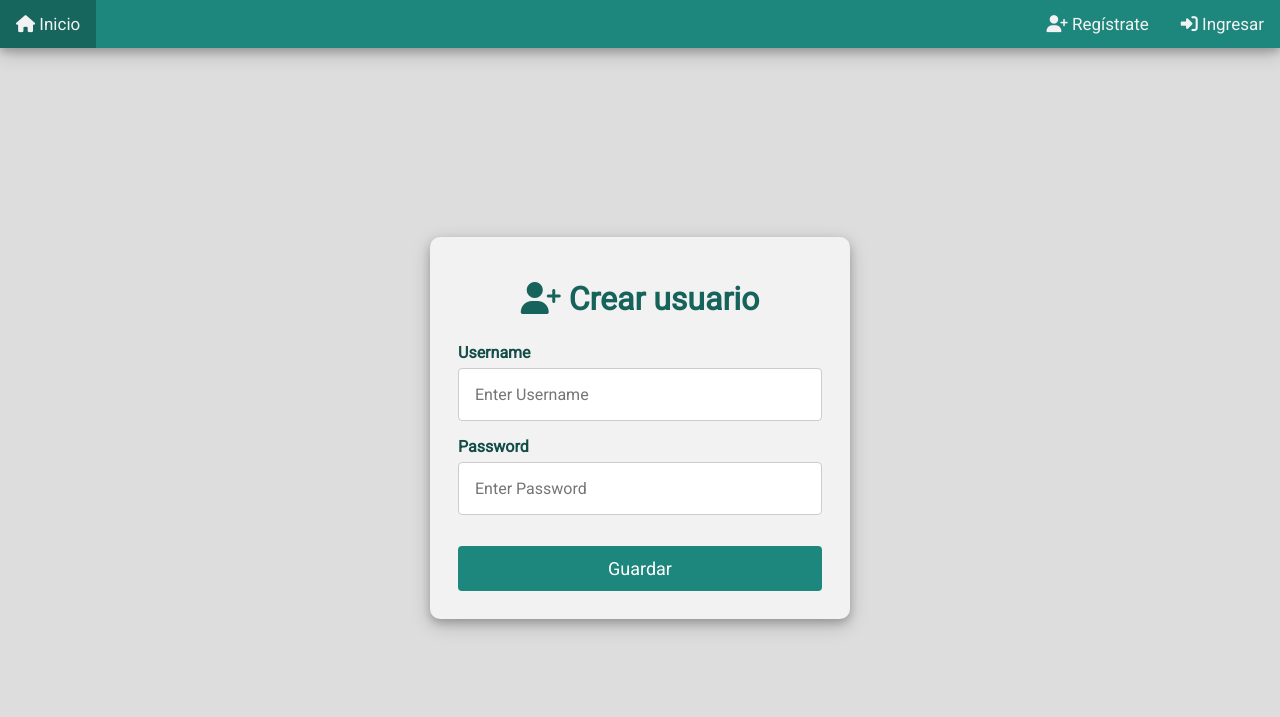
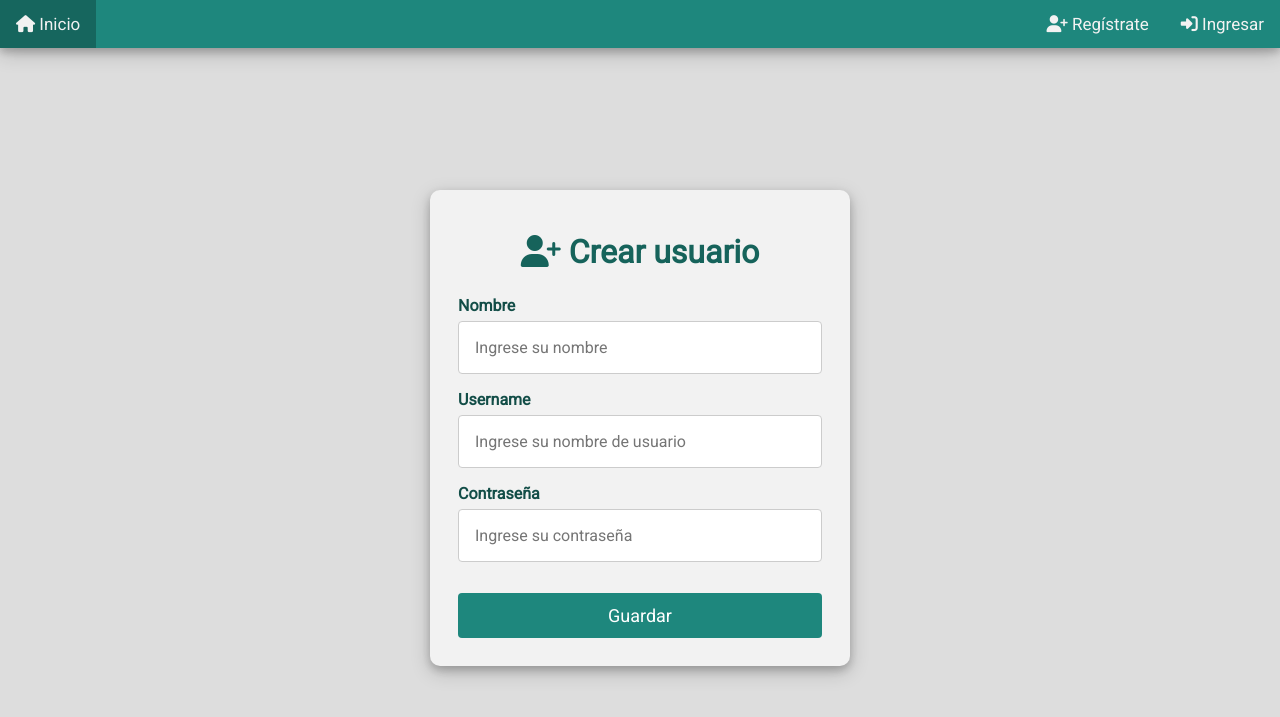
Before and after one commit to GuillermoPastoriniRivas/whatsapp-api, a Flask app: page /signup in a window 1280 px wide. Shown: the top 717 px of the page. Run offline with Flask 2, Linux system fonts and the light colour scheme; some libraries are stand-ins or nearby versions.

Commit message:
usuario admin y psw hash

```diff
--- a/application.py
+++ b/application.py
@@ -49,6 +49,8 @@ for row in reader:
 def load_user(user_id):
     return Usuario.query.get(int(user_id))
 
+
+
 @app.route("/")
 def index():
     if current_user.is_authenticated:
@@ -68,9 +70,11 @@ def login():
         psw = request.form.get("password")
 
         # Make sure the user and password are correct.
-        user = Usuario.query.filter_by(username=name, password=psw).first()
+        user = Usuario.query.filter_by(username=name).first()
         if not user:
-            return render_template("login.html", message="Invalid username or password ")
+            return render_template("login.html", message="Invalid username")
+        if not check_password_hash(user.password_hash, psw):
+            return render_template("login.html", message="Invalid password ")
         login_user(user)
         return redirect(url_for('send'))
 
@@ -81,6 +85,7 @@ def signup():
 
     if request.method == 'POST':
             # Get form information.
+        name = request.form.get("name")
         username = request.form.get("username")
         psw = request.form.get("password")
 
@@ -88,7 +93,10 @@ def signup():
         user = Usuario.query.filter_by(username=username).first()
         if user:
             return render_template("error.html", message="Username already exists")
-        nuevo = Usuario(username=username, password=psw)
+
+        nuevo = Usuario(name=name, username=username)
+        nuevo.password_hash = generate_password_hash(psw)
+        nuevo.admin = False
         db.session.add(nuevo)
         db.session.commit()
         login_user(nuevo)
--- a/models.py
+++ b/models.py
@@ -3,6 +3,7 @@ import os
 from flask import Flask
 from flask_sqlalchemy import SQLAlchemy
 from flask_login import UserMixin
+from werkzeug.security import generate_password_hash, check_password_hash
 
 db = SQLAlchemy()
 
@@ -12,4 +13,6 @@ class Usuario(db.Model, UserMixin):
 
     id = db.Column(db.Integer, primary_key=True)
     username = db.Column(db.String(16), unique=True, nullable=False)
-    password = db.Column(db.String(16), nullable=False)
+    password_hash = db.Column(db.String(128), nullable=False)
+    name = db.Column(db.String(200), nullable=False)
+    admin = db.Column(db.Boolean, default=False)
--- a/templates/signup.html
+++ b/templates/signup.html
@@ -9,11 +9,15 @@ Sing up
 
     <form action="{{ url_for('signup') }}" method="post">
         <h1 style="text-align: center;"><i class="fas fa-user-plus"></i> Crear usuario</h1>
+
+        <label for="name"><b>Nombre</b></label>
+        <input type="text" placeholder="Ingrese su nombre" name="name" required>
+
         <label for="username"><b>Username</b></label>
-        <input type="text" placeholder="Enter Username" name="username" required>
+        <input type="text" placeholder="Ingrese su nombre de usuario" name="username" required>
 
-        <label for="password"><b>Password</b></label>
-        <input type="password" placeholder="Enter Password" name="password" required>
+        <label for="password"><b>Contraseña</b></label>
+        <input type="password" placeholder="Ingrese su contraseña" name="password" required>
 
         <input type="submit" value="Guardar">
     </form>
```
Also changed, not shown: templates/login.html (+4 -3 lines).
